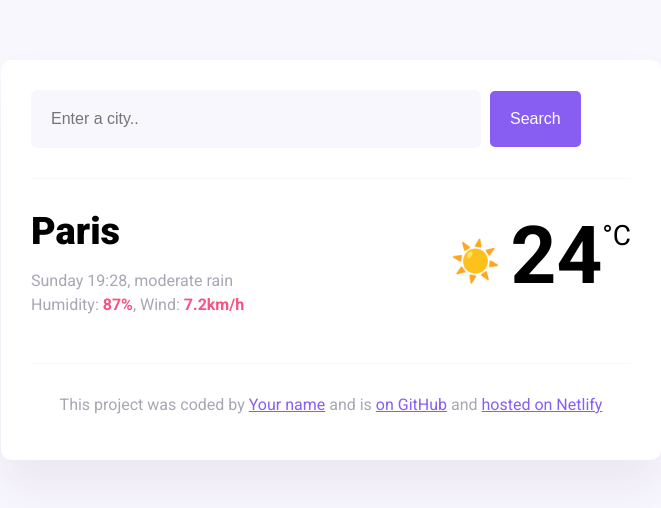
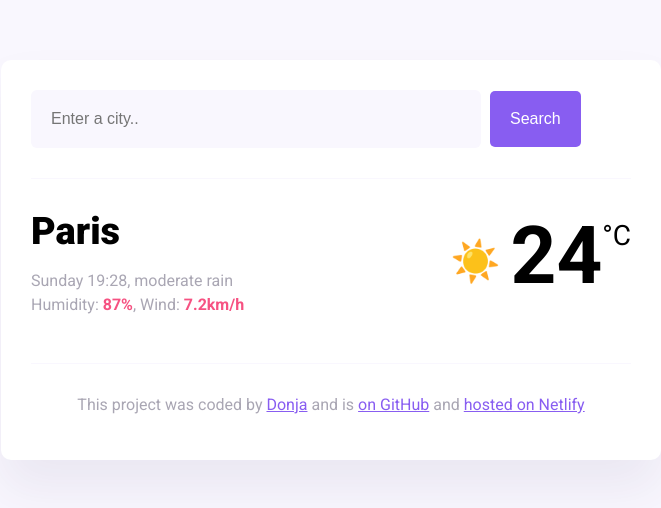
Before and after one commit to donjasiegers/Plus-week-6--homework, a website built with Parcel: page Homework week 6 Donja/index.html in a window 1280 px wide. Shown: the whole page, without its empty margins (309-970 px from the left). Built offline with nearby package versions, Linux system fonts and the light colour scheme.

Commit message:
added name

```diff
--- a/Homework week 6 Donja/index.html
+++ b/Homework week 6 Donja/index.html
@@ -47,7 +47,7 @@
       <footer>
         <p>
           This project was coded by
-          <a href="#" target="_blank">Your name</a> and is
+          <a href="#" target="_blank">Donja</a> and is
           <a href="#" target="_blank"> on GitHub</a> and
           <a href="#" target="_blank">hosted on Netlify</a>
         </p>
```
